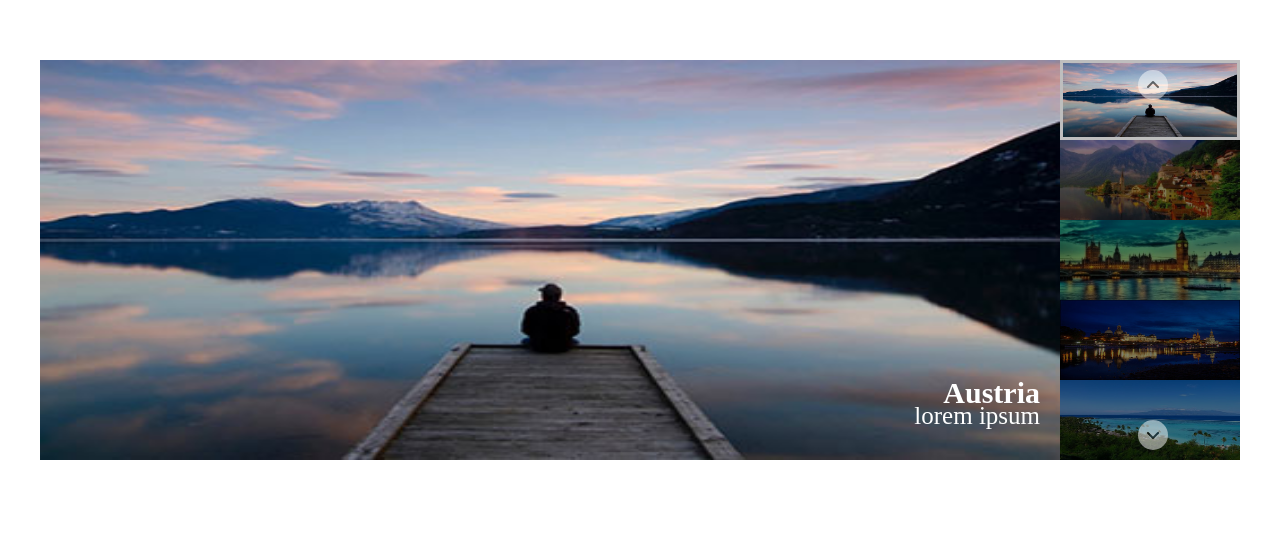
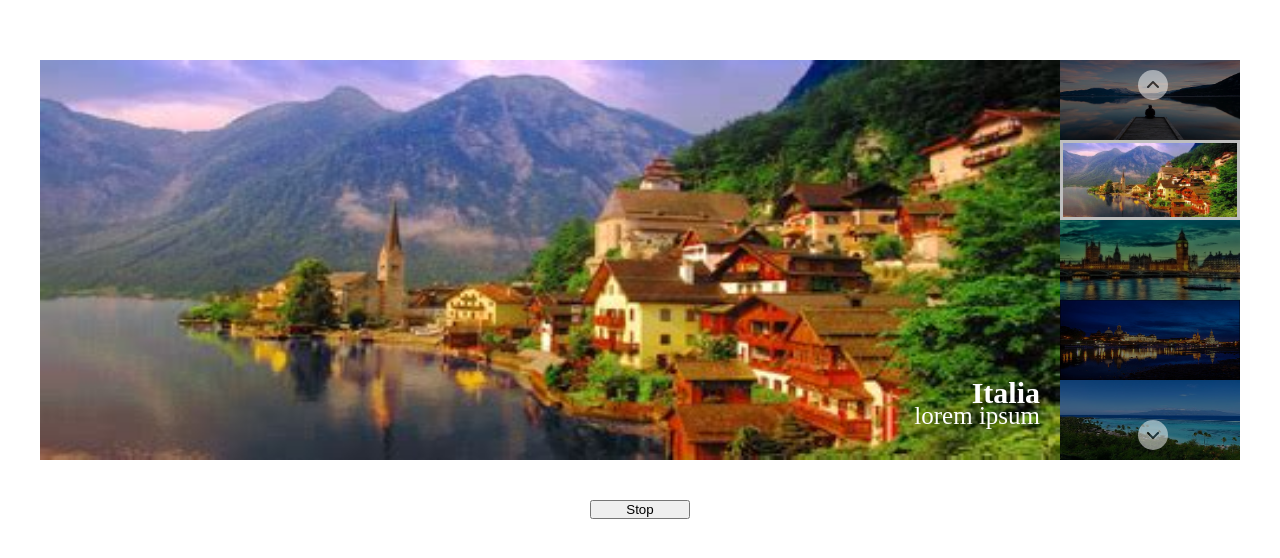
Before and after one commit to AndreaZanfretta/js-array-objects-carousel, a plain HTML site: page index.html in a window 1280 px wide. Shown: the part 140-698 px from the top of the page. Drawn offline with Linux system fonts and the light colour scheme.

Commit message:
refactor e pulsante stop aggiunto

```diff
--- a/css/style.css
+++ b/css/style.css
@@ -97,3 +97,9 @@
 .border{
     border: 3px solid rgb(190, 190, 190);
 }
+#btn{
+    width: 100px;
+    height: 40px;
+    margin-top: 40px;
+    margin-right: 550px;
+}
--- a/index.html
+++ b/index.html
@@ -14,14 +14,12 @@
         <i id="up" class="fa-solid fa-angle-up"></i>
         <i id="down" class="fa-solid fa-angle-down"></i>
         <div class="main-sect">
-
         </div>
-
         <div class="side-sect">
-
         </div>
-
-
+            <button id="btn">Stop</button>
+    </div>
 
     <script src="js/script.js"></script>
+</body>
 </html>
--- a/js/script.js
+++ b/js/script.js
@@ -60,6 +60,9 @@ down.addEventListener("click", giu);
 const up = document.getElementById("up");
 up.addEventListener("click", su);
 
+const stop = document.getElementById("btn");
+stop.addEventListener("click", stopCarousel);
+
 currentIndex = 0;
 showImage[currentIndex].classList.add("show");
 
@@ -91,4 +94,10 @@ function show(){
     filterImage[currentIndex].classList.remove("filter");
     filterImage[currentIndex].classList.add("border");
 }
+
+let interval = setInterval(giu, 3000);
+
+function stopCarousel(){
+    clearInterval(interval);
+}
  Slider.append(mainImage);
```
